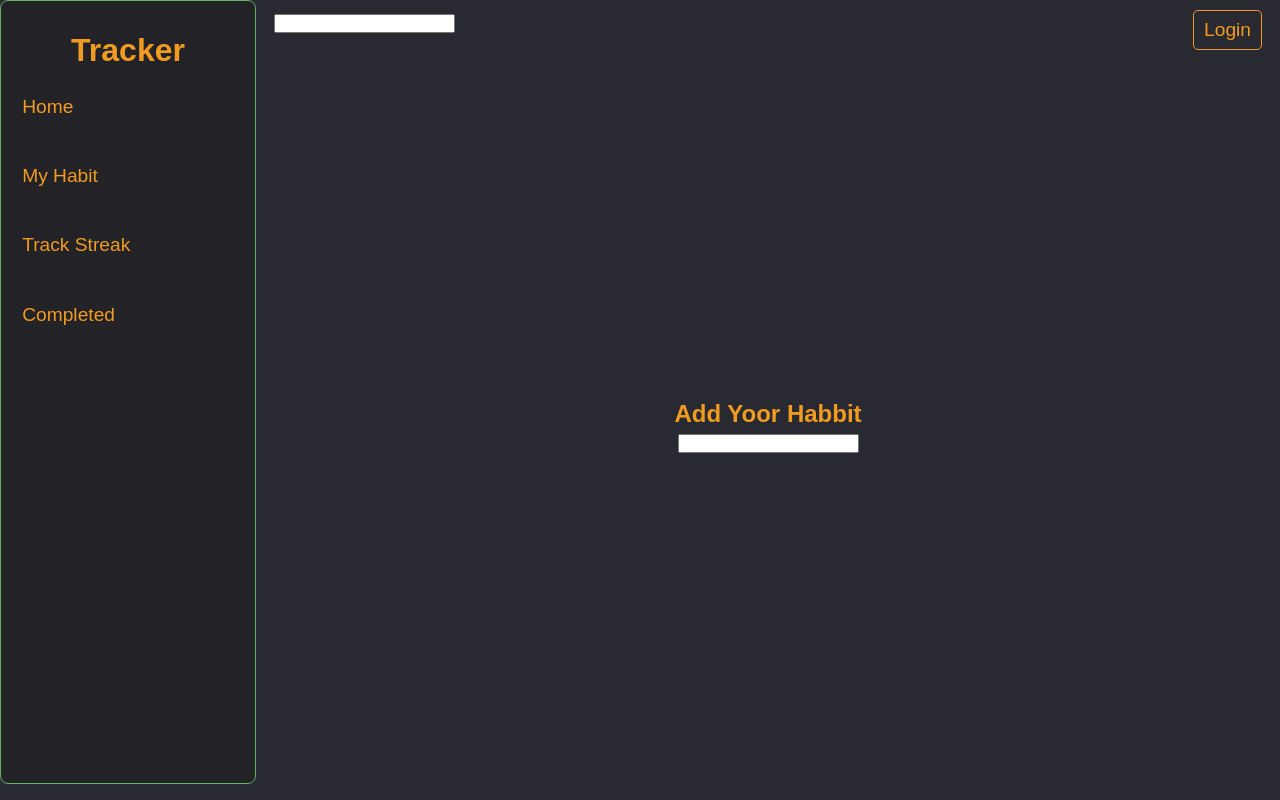
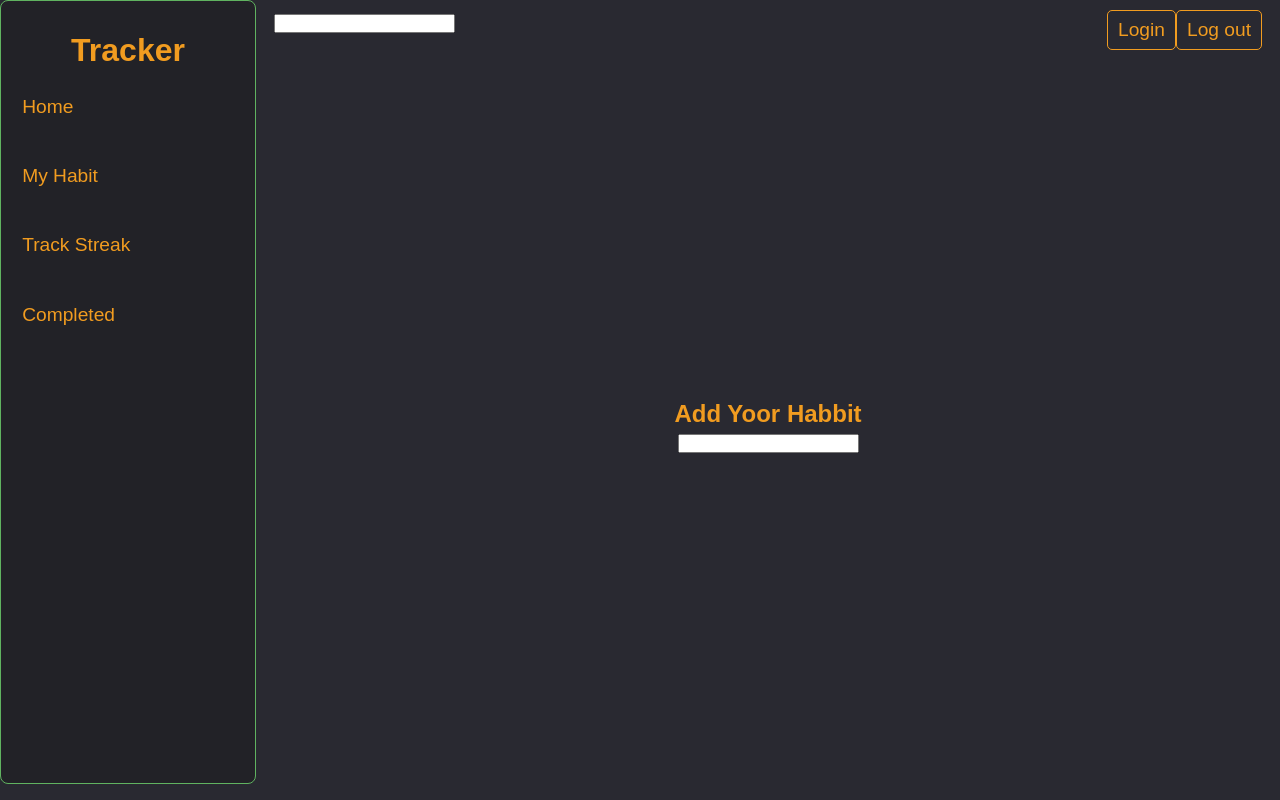
Before and after one commit to mesauravjoshi/Habit_Tracker_with_Gamification, a React (Vite) app: page / in a window 1280 px wide. Built offline with nearby package versions, Linux system fonts and the light colour scheme.

Commit message:
add habit with streak functionality

```diff
--- a/src/Components/Nav/Nav.jsx
+++ b/src/Components/Nav/Nav.jsx
@@ -9,6 +9,7 @@ function Nav() {
       </div>
       <div>
           <button> Login </button>
+          <button> Log out</button>
       </div>
 
     </div>
```
